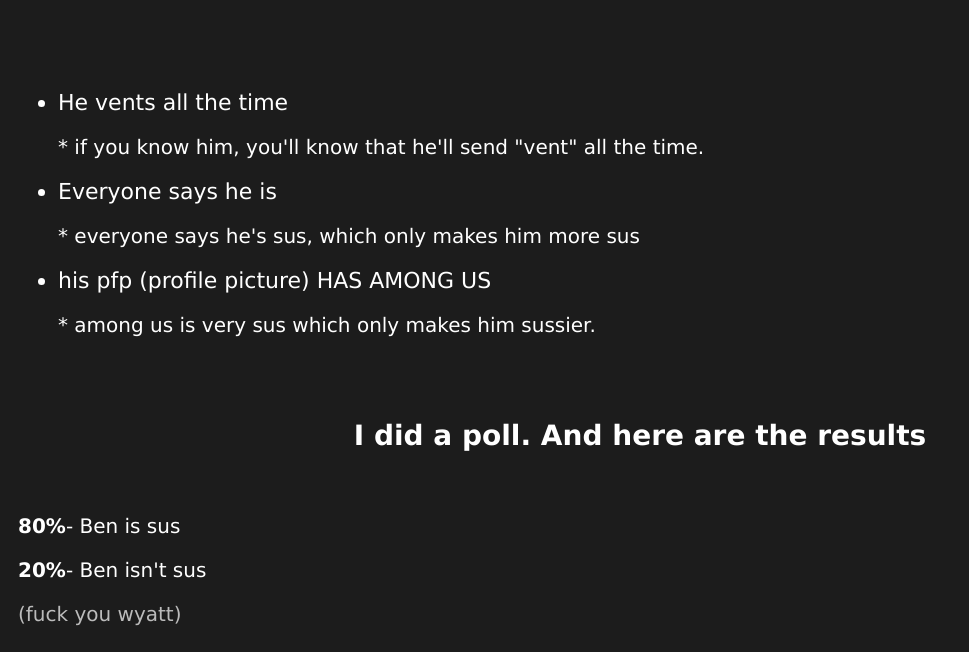
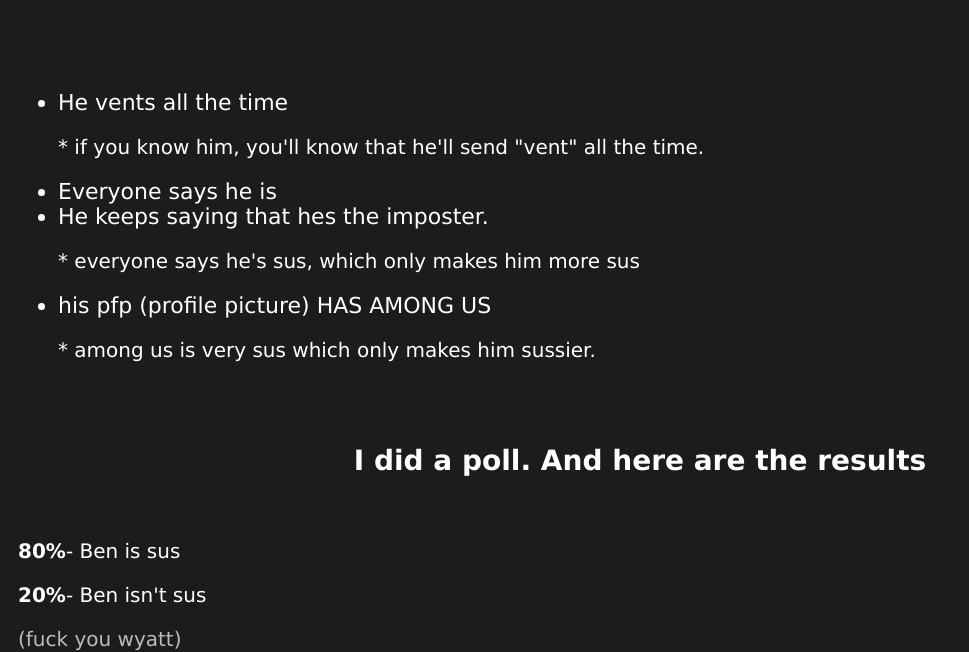
Before and after one commit to heyiamparker/benissus, a plain HTML site: page index.html in a window 1280 px wide. Shown: the part 158-810 px from the top of the page, without its empty margins (0-969 px from the left). Drawn offline with Linux system fonts and the light colour scheme.

Commit message:
Update index.html

```diff
--- a/index.html
+++ b/index.html
@@ -17,6 +17,7 @@
                 <li>He vents all the time</li>
                 <p>* if you know him, you'll know that he'll send "vent" all the time.</p>
                 <li>Everyone says he is</li>
+                <li>He keeps saying that hes the imposter.</li>
                 <p>* everyone says he's sus, which only makes him more sus</p>
                 <li>his pfp (profile picture) HAS AMONG US</li>
                 <p>* among us is very sus which only makes him sussier.</p>
```
